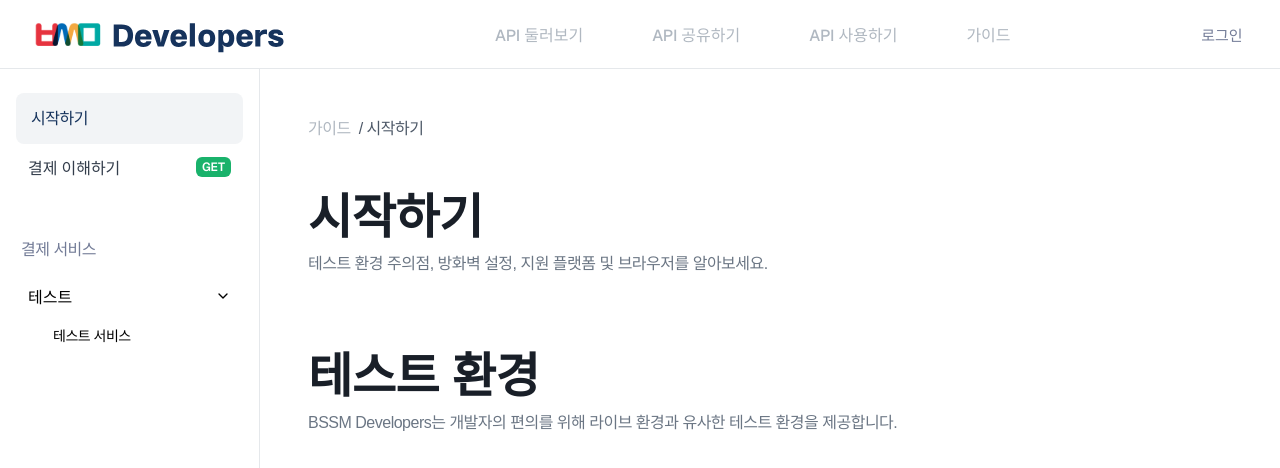
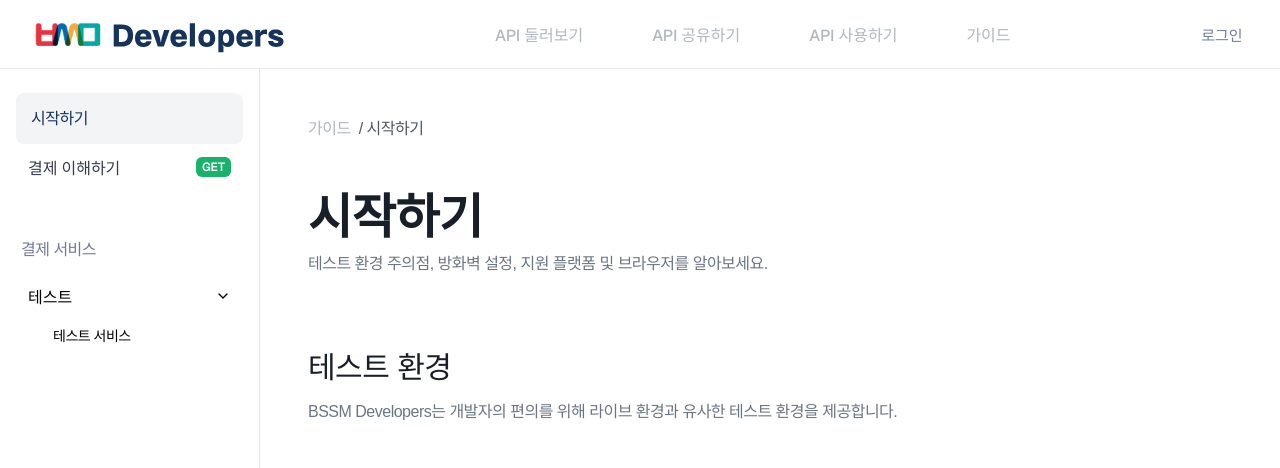
Before and after one commit to BSSM-Developers/BSSM_DEVELOPERS_WEB, a Next.js app: page /docs in a window 1280 px wide. Shown: the top 468 px of the page. Built offline with nearby package versions, Linux system fonts and the light colour scheme.

Commit message:
fix :: themeHelper로 typography font 매칭

```diff
--- a/src/app/docs/page.tsx
+++ b/src/app/docs/page.tsx
@@ -12,7 +12,7 @@ export default function DocsPage() {
         테스트 환경 주의점, 방화벽 설정, 지원 플랫폼 및 브라우저를 알아보세요.
       </DocsBlock>
       <DocsBlock module="big_space"/>
-      <DocsBlock module="headline_1">테스트 환경</DocsBlock>
+      <DocsBlock module="headline_2">테스트 환경</DocsBlock>
       <DocsBlock module="space"/>
       <DocsBlock module="space"/>
       <DocsBlock module="space"/>
--- a/src/components/docs/modules.ts
+++ b/src/components/docs/modules.ts
@@ -1,19 +1,20 @@
 /** @jsxImportSource @emotion/react */
 import { css, Theme } from "@emotion/react";
+import { applyTypography } from "@/lib/themeHelper";
 
 export const docsModules = {
   headline_1: (theme: Theme) => css`
-    ${theme.typography.Headline_1}
+    ${applyTypography(theme, "Headline_1")}
     color: ${theme.colors.grey[900]};
   `,
   headline_2: (theme: Theme) => css`
-    ${theme.typography.Headline_2}
+    ${applyTypography(theme, "Headline_2")}
     color: ${theme.colors.grey[900]};
     margin: 64px 0 12px;
   `,
 
   docs_1: (theme: Theme) => css`
-    ${theme.typography.Docs_1}
+    ${applyTypography(theme, "Docs_1")}
     color: ${theme.colors.grey[600]};
     margin-bottom: 12px;
   `,
--- /dev/null
+++ b/src/lib/themeHelper.ts
@@ -0,0 +1,13 @@
+import { Theme } from "@emotion/react";
+
+export const applyTypography = (theme: Theme, type: keyof Theme["typography"]) => {
+  const typo = theme.typography[type];
+
+  return {
+    fontFamily: typo.fontFamily,
+    fontSize: typo.fontSize,
+    lineHeight: typo.lineHeight,
+    letterSpacing: typo.letterSpacing,
+    fontWeight: typo.fontWeight ? theme.fontWeights[typo.fontWeight] : undefined,
+  };
+};
```
